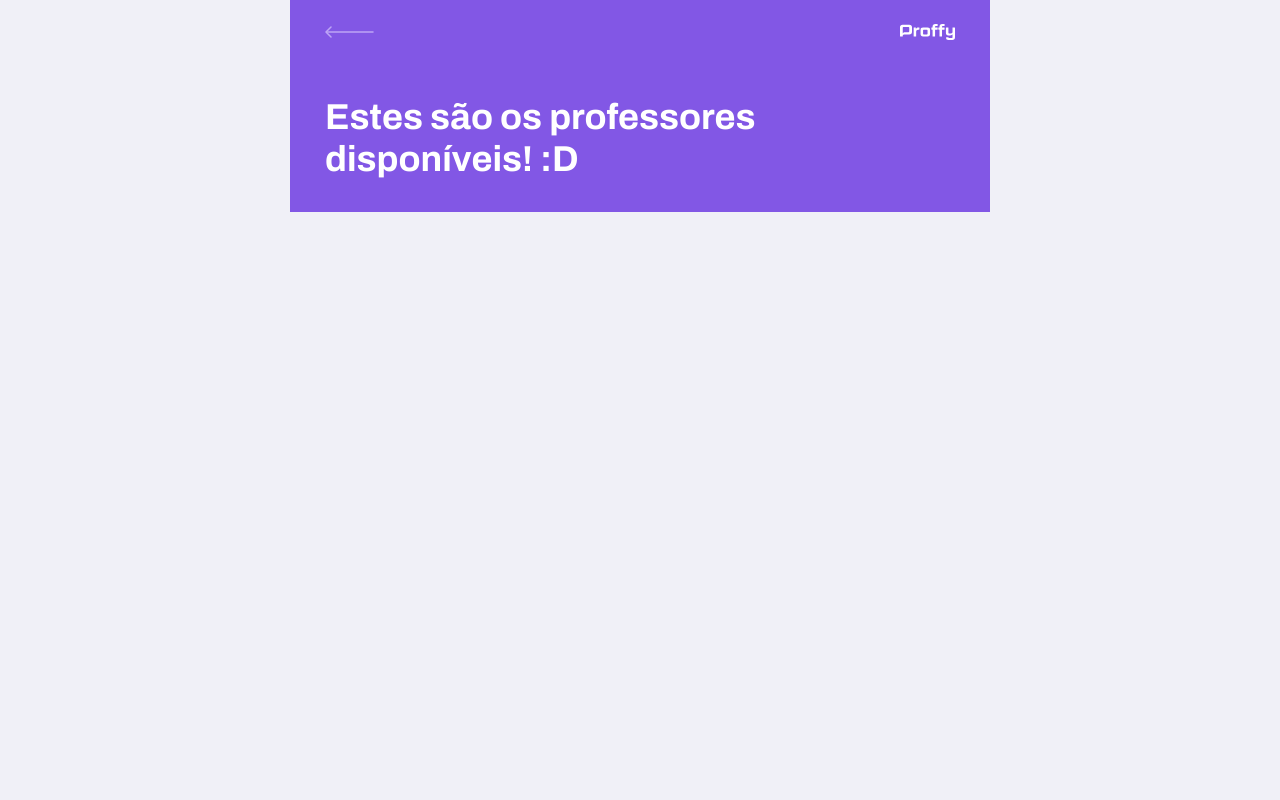
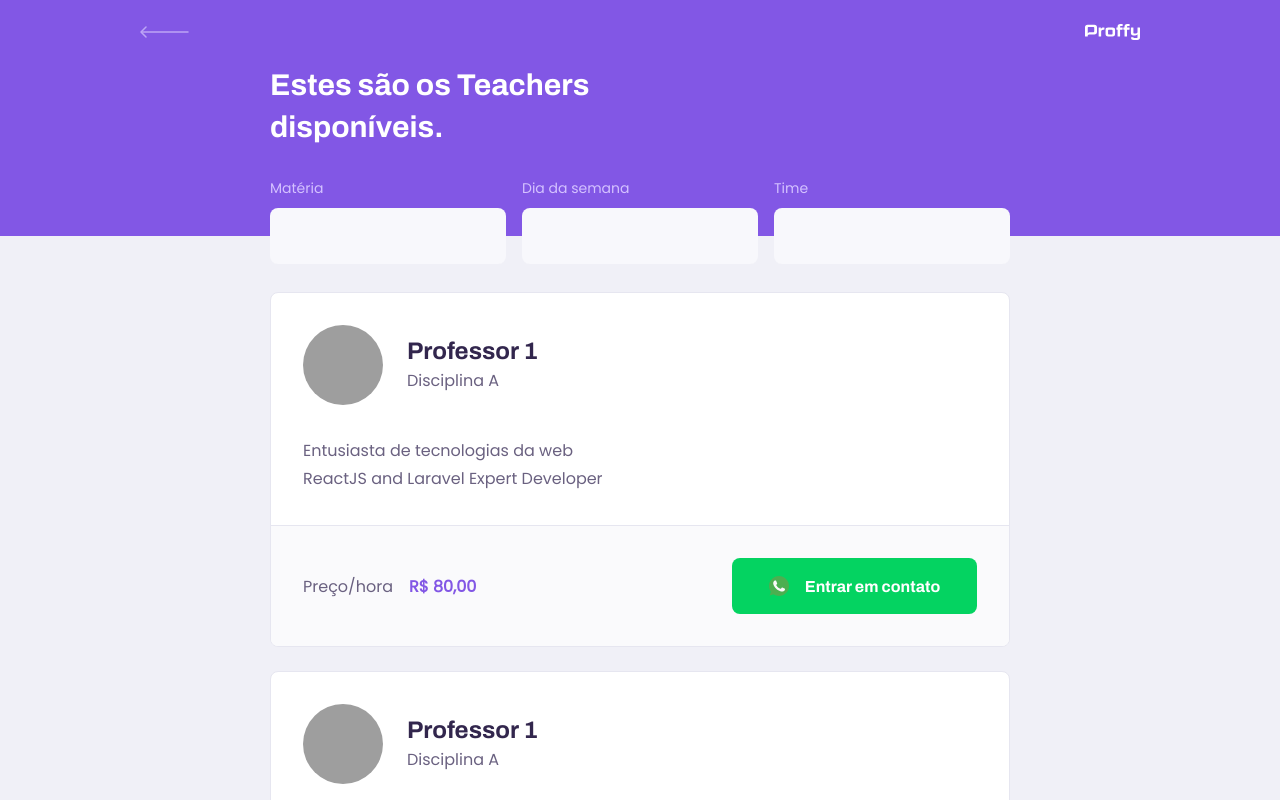
Before and after one commit to robertonsj/teachme, a React (Create React App) app in the folder web/: page /study in a window 1280 px wide. Shown: the top 800 px of the page. Built offline with nearby package versions, Linux system fonts and the light colour scheme; grey boxes are pictures that could not be loaded.

Commit message:
Listagem de professores <TeacherList>

```diff
--- a/web/src/components/PageHeader/index.tsx
+++ b/web/src/components/PageHeader/index.tsx
@@ -4,8 +4,15 @@ import backIcon from "../../assets/images/icons/back.svg";
 import logoImg from "../../assets/images/logo.svg";
 
 import "./styles.css";
+import { ReactNode } from "react";
 
-function PageHeader() {
+interface PageHeaderProps {
+  children?: ReactNode | undefined;
+  title: string;
+  description?: string;
+}
+
+const PageHeader: React.FC<PageHeaderProps> = (props) => {
   return (
     <header className="page-header">
       <div className="top-bar-container">
@@ -15,9 +22,12 @@ function PageHeader() {
         <img src={logoImg} alt="TeachMe" />
       </div>
       <div className="header-content">
-        <strong>Estes são os professores disponíveis! :D</strong>
+        <strong>{props.title}</strong>
+        {props.description && <p>{props.description}</p>}
+
+        {props.children}
       </div>
     </header>
   );
-}
+};
 export default PageHeader;
--- a/web/src/components/PageHeader/styles.css
+++ b/web/src/components/PageHeader/styles.css
@@ -35,14 +35,42 @@
 }
 
 .page-header .header-content strong {
-  font: 700 3.6rem Archivo;
+  margin-bottom: 4rem;
+  font: 700 3rem Archivo;
   line-height: 4.2rem;
   color: var(--color-title-in-primary);
 }
 
-/* @media (min-width: 700px) {
+.page-header .header-content p {
+  max-width: 30rem;
+  font-size: 1.6rem;
+  line-height: 2.6rem;
+  color: var(--color-text-in-primary);
+  margin-top: 2.4rem;
+}
+
+@media (min-width: 700px) {
   .page-header {
     width: 100vw;
-    height: 100vh;
+    /* height: 100vh; */
   }
-} */
+
+  .page-header .top-bar-container {
+    max-width: 1000px;
+  }
+
+  .page-header .header-content {
+    flex: 1;
+    max-width: 740px;
+    margin: 0 auto;
+    padding-bottom: 48px;
+    display: flex;
+    flex-direction: column;
+    justify-content: center;
+    align-items: flex-start;
+  }
+
+  .page-header .header-content strong {
+    max-width: 400px;
+  }
+}
--- /dev/null
+++ b/web/src/components/TeacherItem/index.tsx
@@ -0,0 +1,36 @@
+import "./styles.css";
+import whatsappIcon from "../../assets/images/icons/whatsapp.svg";
+
+function TeacherItem() {
+  return (
+    <article className="teacher-item">
+      <header>
+        <img
+          src="https://external-content.duckduckgo.com/iu/?u=http%3A%2F%2Fgetdrawings.com%2Ffree-icon%2Fgeneric-avatar-icon-51.png&f=1&nofb=1&ipt=6f59022196eea412db4494266993f955ffd093efcbe53d03ff5fa13357330556&ipo=images"
+          alt="Teacher"
+        />
+        <div>
+          <strong>Professor 1</strong>
+          <span>Disciplina A</span>
+        </div>
+      </header>
+      <p>
+        Entusiasta de tecnologias da web
+        <br />
+        ReactJS and Laravel Expert Developer
+      </p>
+
+      <footer>
+        <p>
+          Preço/hora
+          <strong>R$ 80,00</strong>
+        </p>
+        <button type="button">
+          <img src={whatsappIcon} alt="Whatsapp" />
+          Entrar em contato
+        </button>
+      </footer>
+    </article>
+  );
+}
+export default TeacherItem;
--- /dev/null
+++ b/web/src/components/TeacherItem/styles.css
@@ -0,0 +1,102 @@
+.teacher-item {
+  background-color: var(--color-box-base);
+  border: 1px solid var(--color-line-in-white);
+  border-radius: 0.8rem;
+  margin-top: 2.4rem;
+  overflow: hidden;
+}
+
+.teacher-item header {
+  padding: 3.2rem 2 rem;
+  display: flex;
+  align-items: center;
+}
+
+.teacher-item header img {
+  width: 8rem;
+  height: 8rem;
+  border-radius: 50%;
+}
+
+.teacher-item header div {
+  margin-left: 2.4rem;
+}
+
+.teacher-item header div strong {
+  font: 700 2.4rem Archivo;
+  display: block;
+  color: var(--color-text-title);
+}
+
+.teacher-item header div span {
+  font-size: 1.6rem;
+  display: block;
+  margin-top: 0.4rem;
+}
+
+.teacher-item > p {
+  padding: 0 2rem;
+  font-size: 1.6rem;
+  line-height: 2.8rem;
+}
+
+.teacher-item footer {
+  padding: 3.2rem 2rem;
+  background-color: var(--color-box-footer);
+  border-top: 1px solid var(--color-line-in-white);
+  margin-top: 3.2rem;
+  display: flex;
+  align-items: center;
+  justify-content: space-between;
+}
+
+.teacher-item footer p strong {
+  color: var(--color-primary);
+  font-size: 1.6rem;
+  display: block;
+}
+
+.teacher-item footer button {
+  width: 20rem;
+  height: 5.6rem;
+  background-color: var(--color-secundary);
+  color: var(--color-button-text);
+  border: 0;
+  border-radius: 0.8rem;
+  cursor: pointer;
+  font: 700 1.4rem Archivo;
+  display: flex;
+  align-items: center;
+  justify-content: space-evenly;
+  transition: 0.2s;
+}
+
+.teacher-item footer button:hover {
+  background-color: var(--color-secundary-dark);
+}
+
+@media (min-width: 700px) {
+  .teacher-item header,
+  .teacher-item footer {
+    padding: 3.2rem;
+  }
+
+  .teacher-item > p {
+    padding: 0 3.2rem;
+  }
+
+  .teacher-item footer p strong {
+    display: initial;
+    margin-left: 1.6rem;
+  }
+
+  .teacher-item footer button {
+    width: 24.5rem;
+    font-size: 1.6rem;
+    justify-content: center;
+  }
+
+  .teacher-item footer button img {
+    margin-right: 1.6rem;
+  }
+}
--- a/web/src/pages/TeacherForm/index.tsx
+++ b/web/src/pages/TeacherForm/index.tsx
@@ -4,7 +4,7 @@ import "./styles.css";
 function TeacherForm() {
   return (
     <div id="page-teacher-form" className="container">
-      <PageHeader />;
+      <PageHeader title="Ficamos felizes que quer dar aulas." />;
     </div>
   );
 }
--- a/web/src/pages/TeacherList/index.tsx
+++ b/web/src/pages/TeacherList/index.tsx
@@ -1,12 +1,43 @@
 import PageHeader from "../../components/PageHeader";
+import TeacherItem from "../../components/TeacherItem";
 
 import "./styles.css";
 // import "../../assets/styles/global.css";
 
+import whatsappIcon from "../../assets/images/icons/whatsapp.svg";
+
 function TeacherList() {
   return (
     <div id="page-teacher-list" className="container">
-      <PageHeader />
+      <PageHeader title="Estes são os Teachers disponíveis.">
+        <form id="search-teachers">
+          <div className="input-block">
+            <label htmlFor="subject">Matéria</label>
+            <input type="text" id="subject" />
+          </div>
+          <div className="input-block">
+            <label htmlFor="week_day">Dia da semana</label>
+            <input type="text" id="week_day" />
+          </div>
+          <div className="input-block">
+            <label htmlFor="time">Time</label>
+            <input type="text" id="time" />
+          </div>
+        </form>
+      </PageHeader>
+
+      <main>
+        <TeacherItem />
+        <TeacherItem />
+        <TeacherItem />
+        <TeacherItem />
+        <TeacherItem />
+        <TeacherItem />
+        <TeacherItem />
+        <TeacherItem />
+        <TeacherItem />
+      </main>
+      {/* <form></form> */}
     </div>
   );
 }
--- a/web/src/pages/TeacherList/styles.css
+++ b/web/src/pages/TeacherList/styles.css
@@ -2,3 +2,74 @@
   width: 100vw;
   height: 100vh;
 }
+
+#search-teachers {
+  margin-top: 3.2rem;
+}
+
+#search-teachers label {
+  color: var(--color-text-in-primary);
+}
+
+#search-teachers .input-block {
+  position: relative;
+}
+#search-teachers .input-block + .input-block {
+  margin-top: 1.4rem;
+}
+
+#search-teachers .input-block label {
+  font-size: 1.4rem;
+}
+
+#search-teachers .input-block input {
+  width: 100%;
+  height: 5.6rem;
+  margin-top: 0.8rem;
+  border-radius: 0.8rem;
+  background: var(--color-input-background);
+  border: 1px solid var(--valor-line-in-white);
+  outline: 0;
+  padding: 0 1.6rem;
+  font: 1.6rem Archivo;
+}
+
+#search-teachers .input-block:focus-within::after {
+  width: calc(100% - 3.2rem);
+  height: 2px;
+  content: "";
+  background: var(--color-primary-light);
+  position: absolute;
+  left: 1.6rem;
+  right: 1.6rem;
+  bottom: 0;
+}
+
+#page-teacher-list main {
+  margin: 3.2rem auto;
+  width: 90%;
+}
+
+@media (min-width: 700px) {
+  #page-teacher-list {
+    max-width: 100vw;
+  }
+
+  #search-teachers {
+    display: grid;
+    grid-template-columns: repeat(3, 1fr);
+    column-gap: 16px;
+    position: absolute;
+    bottom: -28px;
+  }
+
+  #search-teachers .input-block + .input-block {
+    margin-top: 0;
+  }
+
+  #page-teacher-list main {
+    padding: 32px 0;
+    max-width: 740px;
+    margin: 0 auto;
+  }
+}
```
